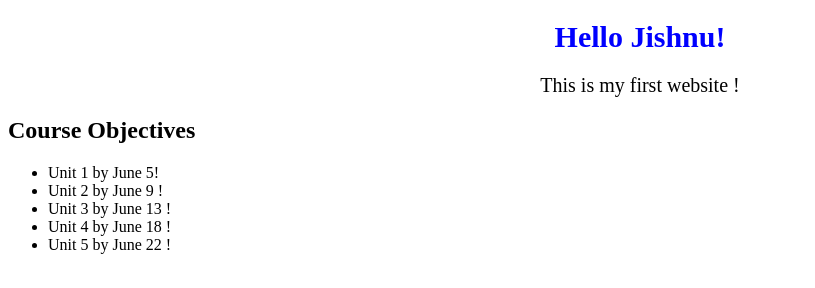
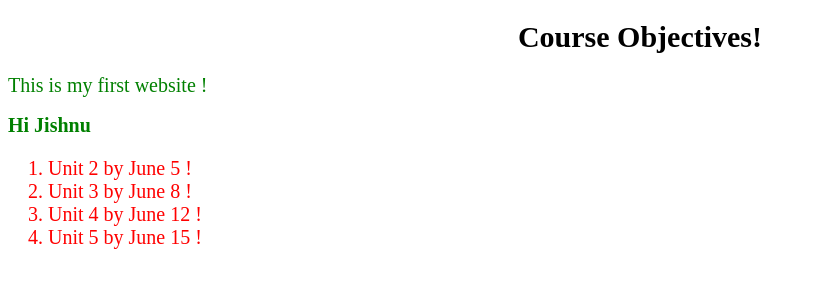
Before and after one commit to Jishnu8/Coursera-test, a plain HTML site: page site/index.html in a window 1280 px wide. Shown: the whole page, without its empty margins (0-815 px from the left). Drawn offline with Linux system fonts and the light colour scheme.

Commit message:
Minor changes

```diff
--- a/site/index.html
+++ b/site/index.html
@@ -5,28 +5,31 @@
 	<title>Hello !</title>
 	<style>
 		h1 {
-			color: blue;
+			color: black;
 			font-size: 30px;
 			text-align: center;
 		}
-		div {
-			color: black;
+		.random {
+			color: green;
 			font-size: 20px;
-			text-align : center;
+		}
+		ol {
+			color: red;
+			font-size: 20px;
+			text-align : left;
 		}
 	</style>
 </head>
 <body>
-<h1>Hello Jishnu!</h1>
-<div> This is my first website ! </div>
-<section> <h2> Course Objectives </h2>
-	<ul>
-		<li> Unit 1 by June 5! </li>
-		<li> Unit 2 by June 9 ! </li>
-		<li> Unit 3 by June 13 ! </li>
-		<li> Unit 4 by June 18 ! </li>
-		<li> Unit 5 by June 22 !</li>
-	</ul>
+<h1>Course Objectives!</h1>
+<div class = "random"> This is my first website ! </div>
+<section> <h2 class = "random"> Hi Jishnu </h2>
+	<ol>
+		<li> Unit 2 by June 5 ! </li>
+		<li> Unit 3 by June 8 ! </li>
+		<li> Unit 4 by June 12 ! </li>
+		<li> Unit 5 by June 15 !</li>
+	</ol>
 </section>
 </body>
 </html>
```
